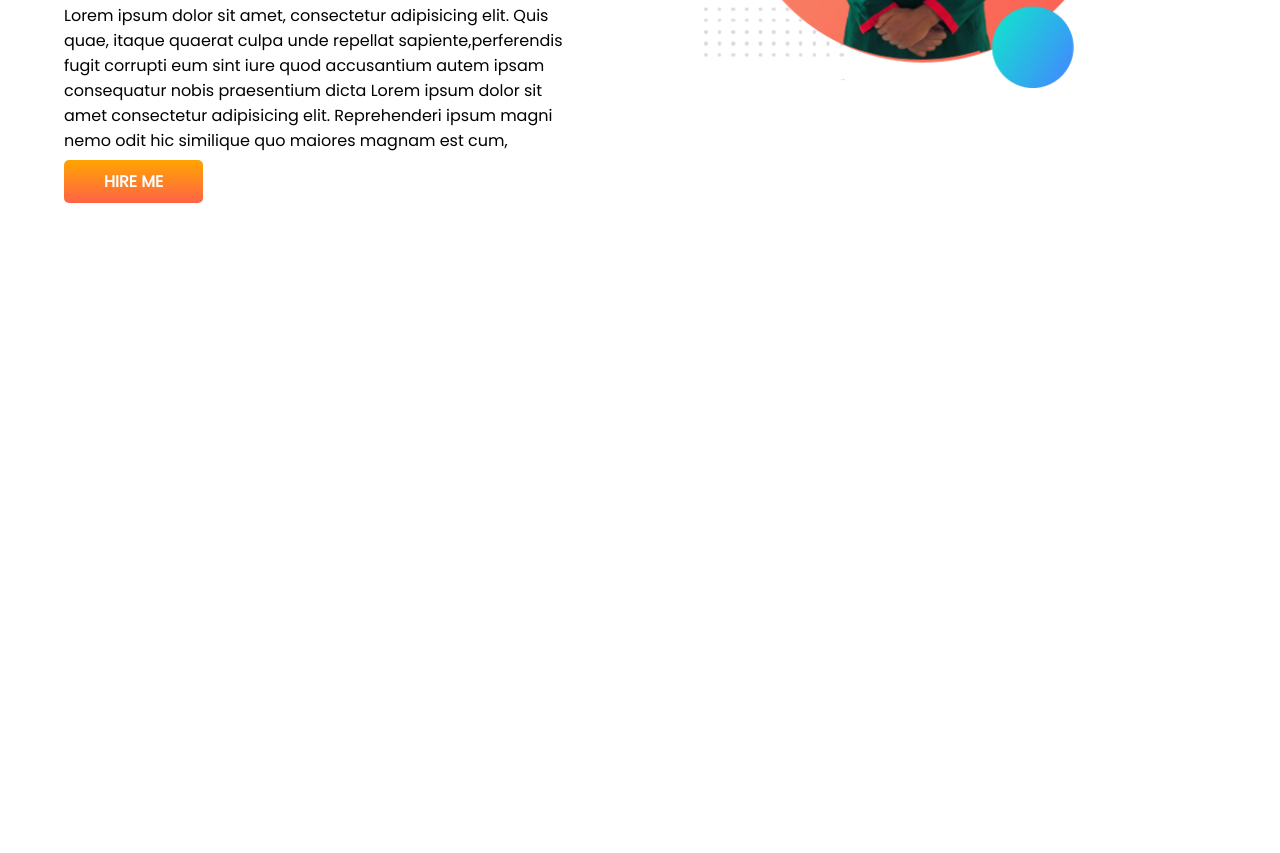
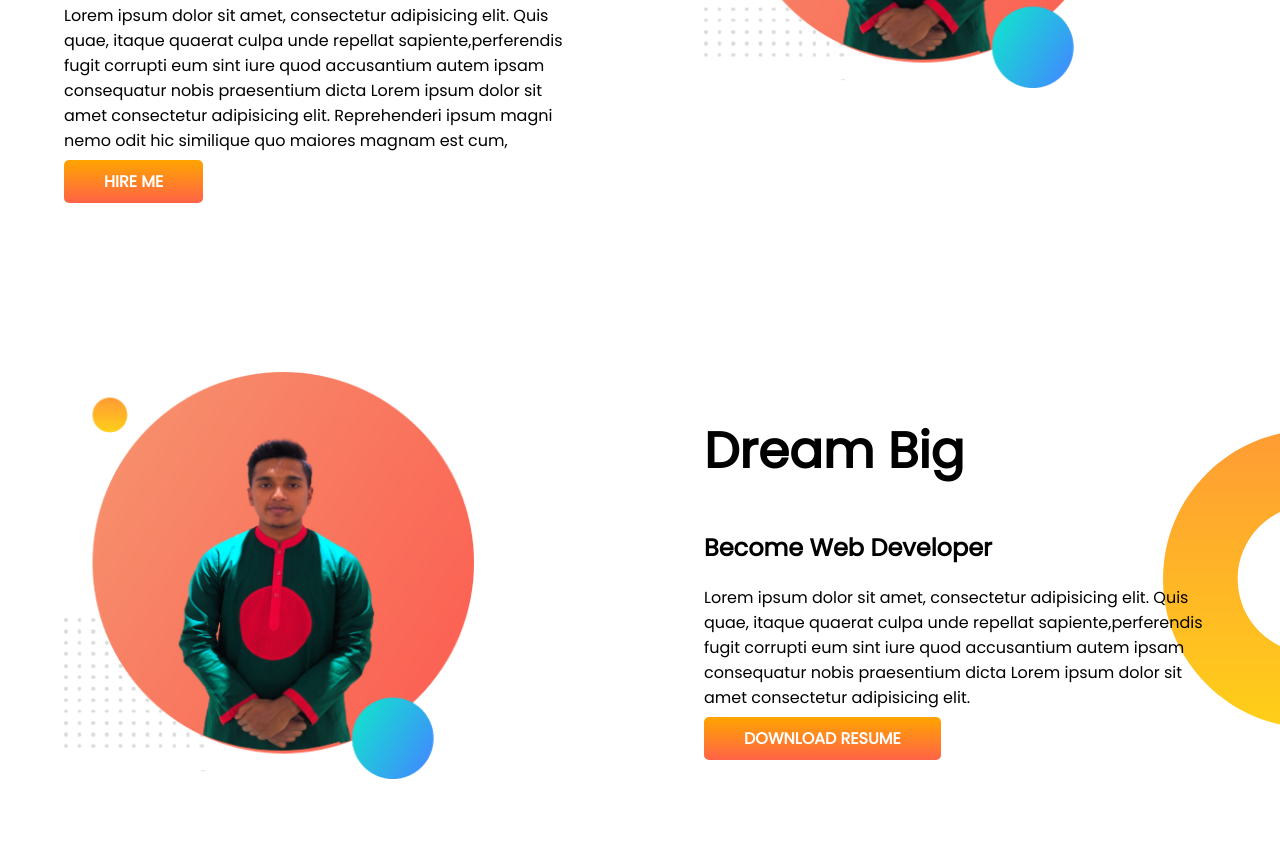
Before and after one commit to samoudud/developer-portfolio, a plain HTML site: page index.html in a window 1280 px wide. Shown: the part 383-1236 px from the top of the page. Before the commit the page ends 800 px from the top, so only its background shows below. Drawn offline with Linux system fonts and the light colour scheme.

Commit message:
dream big added

```diff
--- a/css/style.css
+++ b/css/style.css
@@ -10,6 +10,7 @@ h1{
 }
 section {
     display: flex;
+    margin-bottom: 50px;
 }
 .half-width{
     width: 50%;
@@ -30,3 +31,8 @@ section {
     background-image: url(../image/top-banner.png);
     background-repeat: no-repeat;
 }
+.dream-big{
+    background-image: url(/image/dream-bg.png);
+    background-repeat: no-repeat;
+    background-position: right;
+}
--- a/index.html
+++ b/index.html
@@ -31,6 +31,23 @@
         </div>
     </section>
 
+    <section class="dream-big">
+        <div class="half-width">
+            <img src="image/m-bg.png" alt="">
+        </div>
+
+        <div class="half-width">
+            <h1>Dream Big</h1>
+            <h2>Become Web Developer</h2>
+            <p>Lorem ipsum dolor sit amet, consectetur adipisicing elit. Quis quae, itaque quaerat culpa unde repellat
+                sapiente,perferendis fugit corrupti eum sint iure quod accusantium autem ipsam consequatur nobis
+                praesentium
+                dicta Lorem ipsum dolor sit amet consectetur adipisicing elit. </p>
+            <a class="link-button" target="_blank" href="https://github.com/samoudud">DOWNLOAD RESUME</a>
+        </div>
+
+    </section>
+
 
 </body>
 
```
